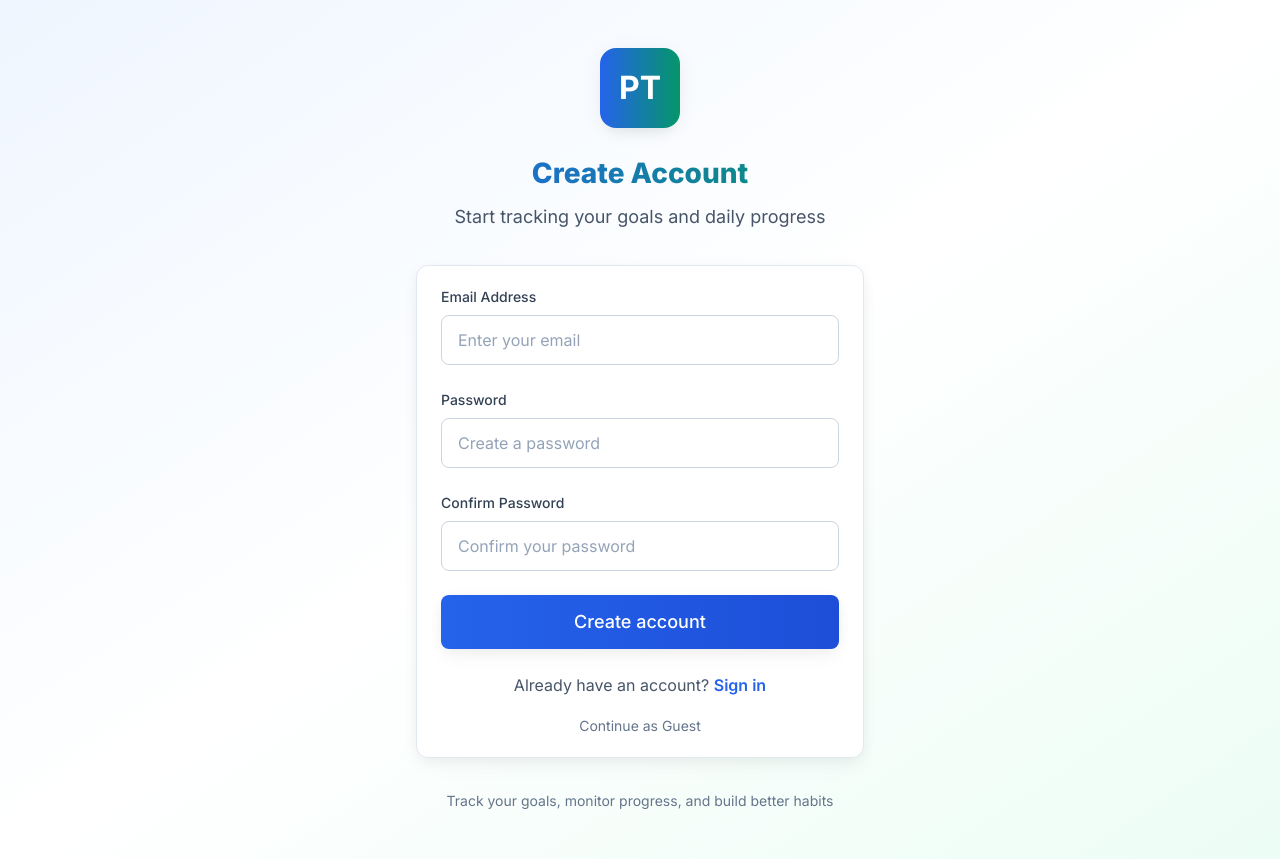
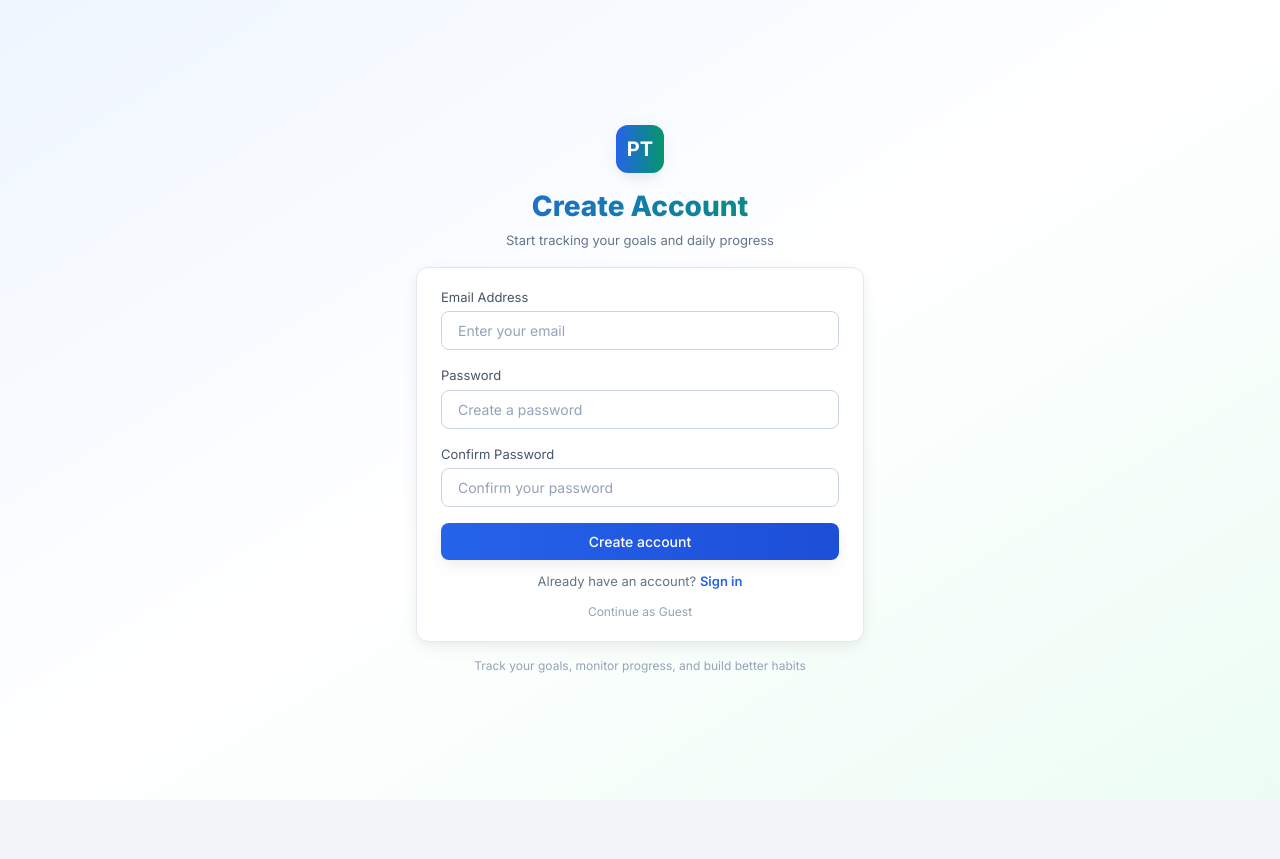
Before and after one commit to czhang0312/progress_tracker, a Next.js app in the folder frontend/: page /register in a window 1280 px wide. After the commit the page ends 800 px from the top, so only its background shows below. Built offline with nearby package versions, Linux system fonts and the light colour scheme; no server answers.

Commit message:
more styling refactoring

```diff
--- a/frontend/src/app/globals.css
+++ b/frontend/src/app/globals.css
@@ -61,7 +61,7 @@
   }
 
   .card-body {
-    @apply px-6 py-5;
+    @apply px-6 py-5 text-sm;
   }
 
   .page-title {
@@ -117,7 +117,7 @@
   }
 
   .form-label {
-    @apply block text-sm font-medium text-neutral-700 mb-2;
+    @apply block text-neutral-600 text-[13px] mb-1;
   }
 
   .form-error {
--- a/frontend/src/app/goals/[id]/edit/page.tsx
+++ b/frontend/src/app/goals/[id]/edit/page.tsx
@@ -187,7 +187,7 @@ export default function EditGoalPage() {
                   required
                 />
                 {errors.name && (
-                  <p className="mt-1 text-sm text-error-600">{errors.name}</p>
+                  <p className="mt-1 text-error-600">{errors.name}</p>
                 )}
               </div>
 
@@ -207,7 +207,7 @@ export default function EditGoalPage() {
                   required
                 />
                 {errors.description && (
-                  <p className="mt-1 text-sm text-error-600">{errors.description}</p>
+                  <p className="mt-1 text-error-600">{errors.description}</p>
                 )}
               </div>
 
--- a/frontend/src/app/goals/new/page.tsx
+++ b/frontend/src/app/goals/new/page.tsx
@@ -97,7 +97,7 @@ export default function NewGoalPage() {
                   required
                 />
                 {errors.name && (
-                  <p className="mt-1 text-sm text-error-600">{errors.name}</p>
+                  <p className="mt-1 text-error-600">{errors.name}</p>
                 )}
               </div>
 
@@ -117,7 +117,7 @@ export default function NewGoalPage() {
                   required
                 />
                 {errors.description && (
-                  <p className="mt-1 text-sm text-error-600">{errors.description}</p>
+                  <p className="mt-1 text-error-600">{errors.description}</p>
                 )}
               </div>
 
--- a/frontend/src/app/journal-entries/[id]/edit/page.tsx
+++ b/frontend/src/app/journal-entries/[id]/edit/page.tsx
@@ -212,7 +212,7 @@ export default function EditJournalEntryPage() {
                   required
                 />
                 {errors.date && (
-                  <p className="mt-1 text-sm text-error-600">{errors.date}</p>
+                  <p className="mt-1 text-error-600">{errors.date}</p>
                 )}
               </div>
 
@@ -232,9 +232,9 @@ export default function EditJournalEntryPage() {
                   }`}
                 />
                 {errors.content && (
-                  <p className="mt-1 text-sm text-error-600">{errors.content}</p>
+                  <p className="mt-1 text-error-600">{errors.content}</p>
                 )}
-                <p className="mt-1 text-sm text-neutral-500">
+                <p className="mt-1 text-neutral-500">
                   Leave the content empty to delete this journal entry.
                 </p>
               </div>
--- a/frontend/src/app/journal-entries/new/page.tsx
+++ b/frontend/src/app/journal-entries/new/page.tsx
@@ -155,7 +155,7 @@ function NewJournalEntryForm() {
                   required
                 />
                 {errors.date && (
-                  <p className="mt-1 text-sm text-error-600">{errors.date}</p>
+                  <p className="mt-1 text-error-600">{errors.date}</p>
                 )}
               </div>
 
@@ -176,7 +176,7 @@ function NewJournalEntryForm() {
                   required
                 />
                 {errors.content && (
-                  <p className="mt-1 text-sm text-error-600">{errors.content}</p>
+                  <p className="mt-1 text-error-600">{errors.content}</p>
                 )}
               </div>
 
--- a/frontend/src/app/journal-entries/page.tsx
+++ b/frontend/src/app/journal-entries/page.tsx
@@ -180,7 +180,7 @@ export default function JournalEntriesPage() {
 
         {/* Search and Filter */}
         <div className="card mb-4">
-          <div className="card-body text-sm">
+          <div className="card-body">
             <div className="flex flex-col md:flex-row gap-4">
               <div className="flex-1">
                 <input
@@ -228,7 +228,7 @@ export default function JournalEntriesPage() {
                 <div className="card-body">
                   <div className="flex flex-col sm:flex-row sm:justify-between sm:items-start gap-3 mb-4">
                     <div>
-                      <h3 className="text-base text-sm font-bold text-neutral-900 mb-[3px]">{formatDate(entry.date)}</h3>
+                      <h3 className="text-base font-bold text-neutral-900 mb-[3px]">{formatDate(entry.date)}</h3>
                       <p className="text-hint">{getMonthYear(entry.date)}</p>
                     </div>
                     <div className="flex gap-2">
--- a/frontend/src/app/progress/[year]/[month]/page.tsx
+++ b/frontend/src/app/progress/[year]/[month]/page.tsx
@@ -256,7 +256,7 @@ export default function ProgressPage() {
                 <div className="flex items-center gap-2">
                   <Link
                     href={`/progress/${prevMonth.year}/${prevMonth.month}`}
-                    className="inline-flex items-center gap-2 px-4 py-2 rounded-xl border-2 border-neutral-200 text-sm text-neutral-600 hover:bg-neutral-50 transition-colors duration-150"
+                    className="inline-flex items-center gap-2 px-4 py-2 rounded-xl border-2 border-neutral-200 text-neutral-600 hover:bg-neutral-50 transition-colors duration-150"
                   >
                     <span>←</span>
                     {new Date(prevMonth.year, prevMonth.month - 1).toLocaleDateString('en-US', {
@@ -266,7 +266,7 @@ export default function ProgressPage() {
                   </Link>
                   <Link
                     href={`/progress/${nextMonth.year}/${nextMonth.month}`}
-                    className="inline-flex items-center gap-2 px-4 py-2 rounded-xl border-2 border-neutral-200 text-sm text-neutral-600 hover:bg-neutral-50 transition-colors duration-150"
+                    className="inline-flex items-center gap-2 px-4 py-2 rounded-xl border-2 border-neutral-200 text-neutral-600 hover:bg-neutral-50 transition-colors duration-150"
                   >
                     {new Date(nextMonth.year, nextMonth.month - 1).toLocaleDateString('en-US', {
                       year: 'numeric',
--- a/frontend/src/app/register/page.tsx
+++ b/frontend/src/app/register/page.tsx
@@ -48,23 +48,23 @@ export default function RegisterPage() {
   };
 
   return (
-    <div className="min-h-screen bg-gradient-to-br from-primary-50 via-white to-secondary-50 flex items-center justify-center py-12 px-4 sm:px-6 lg:px-8">
-      <div className="max-w-md w-full space-y-8 animate-fade-in">
+    <div className="min-h-screen bg-gradient-to-br from-primary-50 via-white to-secondary-50 flex items-center justify-center py-8 px-4 sm:px-6 lg:px-8">
+      <div className="max-w-md w-full space-y-4 animate-fade-in">
         <div className="text-center">
-          <div className="w-20 h-20 bg-gradient-to-r from-primary-600 to-secondary-600 rounded-2xl flex items-center justify-center mx-auto mb-6 shadow-medium">
-            <span className="text-white text-3xl font-bold">PT</span>
+          <div className="w-12 h-12 bg-gradient-to-r from-primary-600 to-secondary-600 rounded-xl flex items-center justify-center mx-auto mb-3 shadow-medium">
+            <span className="text-white text-xl font-bold">PT</span>
           </div>
-          <h1 className="page-title mb-2">
+          <h1 className="page-title mb-1">
             Create Account
           </h1>
-          <p className="text-lg text-neutral-600">
+          <p className="text-description">
             Start tracking your goals and daily progress
           </p>
         </div>
 
         <div className="card">
           <div className="card-body">
-            <form className="space-y-6" onSubmit={handleSubmit}>
+            <form className="space-y-4" onSubmit={handleSubmit}>
               <div>
                 <label htmlFor="email" className="form-label">
                   Email Address
@@ -77,7 +77,7 @@ export default function RegisterPage() {
                   required
                   value={formData.email}
                   onChange={handleChange}
-                  className="form-input"
+                  className="form-input !py-2"
                   placeholder="Enter your email"
                 />
               </div>
@@ -94,7 +94,7 @@ export default function RegisterPage() {
                   required
                   value={formData.password}
                   onChange={handleChange}
-                  className="form-input"
+                  className="form-input !py-2"
                   placeholder="Create a password"
                 />
               </div>
@@ -111,22 +111,22 @@ export default function RegisterPage() {
                   required
                   value={formData.password_confirmation}
                   onChange={handleChange}
-                  className="form-input"
+                  className="form-input !py-2"
                   placeholder="Confirm your password"
                 />
               </div>
 
               {error && (
-                <div className="bg-error-50 border border-error-200 text-error-700 px-4 py-3 rounded-lg flex items-center gap-2" role="alert">
+                <div className="bg-error-50 border border-error-200 text-error-700 px-4 py-2 rounded-lg flex items-center gap-2" role="alert">
                   <span className="text-error-600">⚠️</span>
-                  <span className="text-sm">{error}</span>
+                  <span>{error}</span>
                 </div>
               )}
 
               <button
                 type="submit"
                 disabled={loading}
-                className="btn-primary w-full text-lg py-3"
+                className="btn-primary w-full mt-12"
               >
                 {loading ? (
                   <div className="flex items-center gap-2">
@@ -139,8 +139,8 @@ export default function RegisterPage() {
               </button>
             </form>
 
-            <div className="mt-6 text-center">
-              <p className="text-neutral-600">
+            <div className="mt-3 text-center">
+              <p className="text-description">
                 Already have an account?{' '}
                 <Link
                   href="/login"
@@ -151,8 +151,8 @@ export default function RegisterPage() {
               </p>
             </div>
 
-            <div className="mt-4 text-center">
-              <Link href="/" className="text-sm text-neutral-500 hover:text-neutral-700 transition-colors duration-200">
+            <div className="mt-2 text-center">
+              <Link href="/" className="text-hint hover:text-neutral-700 transition-colors duration-200">
                 Continue as Guest
               </Link>
             </div>
@@ -160,7 +160,7 @@ export default function RegisterPage() {
         </div>
 
         <div className="text-center">
-          <p className="text-sm text-neutral-500">
+          <p className="text-hint">
             Track your goals, monitor progress, and build better habits
           </p>
         </div>
--- a/frontend/src/app/reset-password/page.tsx
+++ b/frontend/src/app/reset-password/page.tsx
@@ -103,7 +103,7 @@ function ResetPasswordForm() {
           <span className="text-error-600 mr-2">⚠️</span>
           <ul className="inline">
             {errors.map((err, i) => (
-              <li key={i} className="text-sm">{err}</li>
+              <li key={i}>{err}</li>
             ))}
           </ul>
         </div>
--- a/frontend/src/app/stats/page.tsx
+++ b/frontend/src/app/stats/page.tsx
@@ -180,15 +180,15 @@ export default function StatsPage() {
             <div className="flex items-center gap-2">
               <button
                 onClick={() => setYear((y) => y - 1)}
-                className="inline-flex items-center gap-2 px-4 py-2 rounded-xl border-2 border-neutral-200 text-sm text-neutral-600 hover:bg-neutral-50 transition-colors duration-150"
+                className="inline-flex items-center gap-2 px-4 py-2 rounded-xl border-2 border-neutral-200 text-neutral-600 hover:bg-neutral-50 transition-colors duration-150"
               >
                 ← {year - 1}
               </button>
-              <span className="text-sm font-bold text-neutral-900 px-2">{year}</span>
+              <span className="font-bold text-neutral-900 px-2">{year}</span>
               <button
                 onClick={() => setYear((y) => y + 1)}
                 disabled={year >= currentYear}
-                className="inline-flex items-center gap-2 px-4 py-2 rounded-xl border-2 border-neutral-200 text-sm text-neutral-600 hover:bg-neutral-50 transition-colors duration-150 disabled:opacity-40 disabled:cursor-not-allowed"
+                className="inline-flex items-center gap-2 px-4 py-2 rounded-xl border-2 border-neutral-200 text-neutral-600 hover:bg-neutral-50 transition-colors duration-150 disabled:opacity-40 disabled:cursor-not-allowed"
               >
                 {year + 1} →
               </button>
@@ -291,7 +291,7 @@ export default function StatsPage() {
               {perGoal.map((goal) => (
                 <div key={goal.id} className="card">
                   <div className="card-body p-[18px]">
-                    <h3 className="font-bold text-neutral-900 text-sm mb-1 truncate">{goal.name}</h3>
+                    <h3 className="font-bold text-neutral-900 mb-1 truncate">{goal.name}</h3>
                     <p className="text-hint mb-4">
                       Since{' '}
                       {new Date(goal.created_at).toLocaleDateString('en-US', {
```
Also changed, not shown: frontend/src/app/login/page.tsx (+17 -17 lines).
